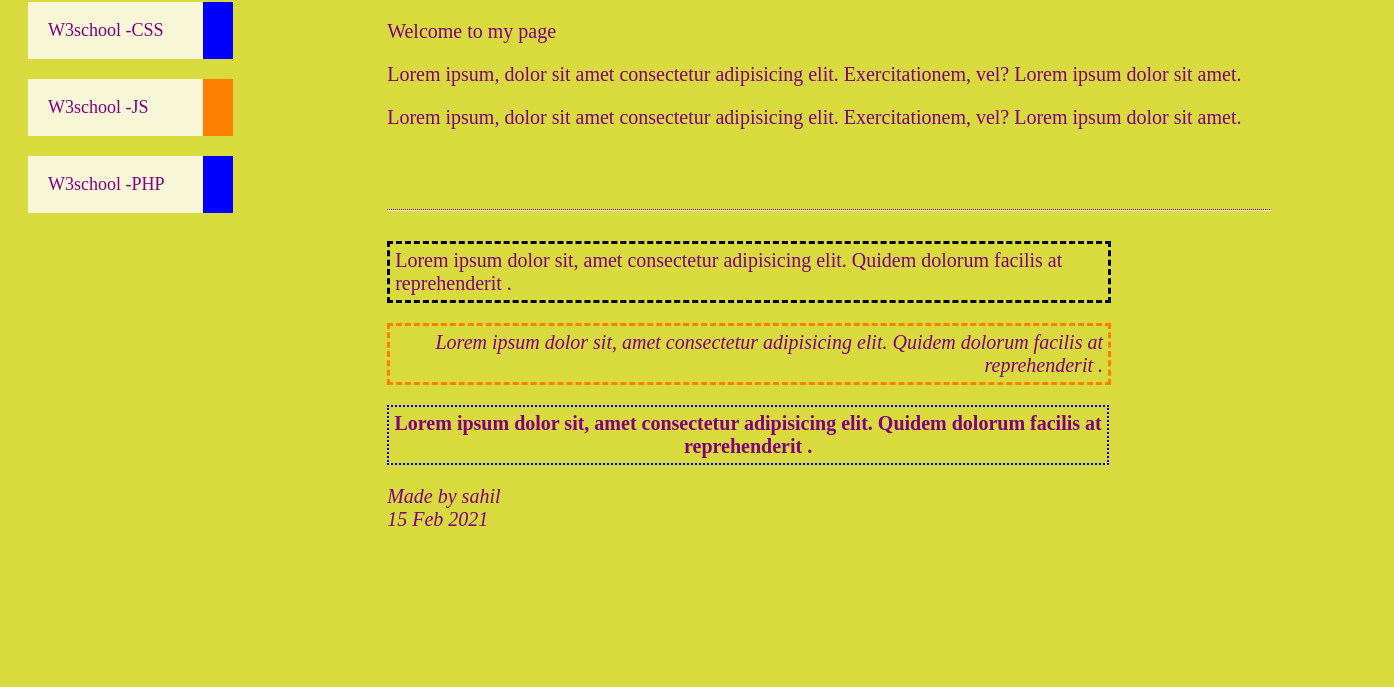
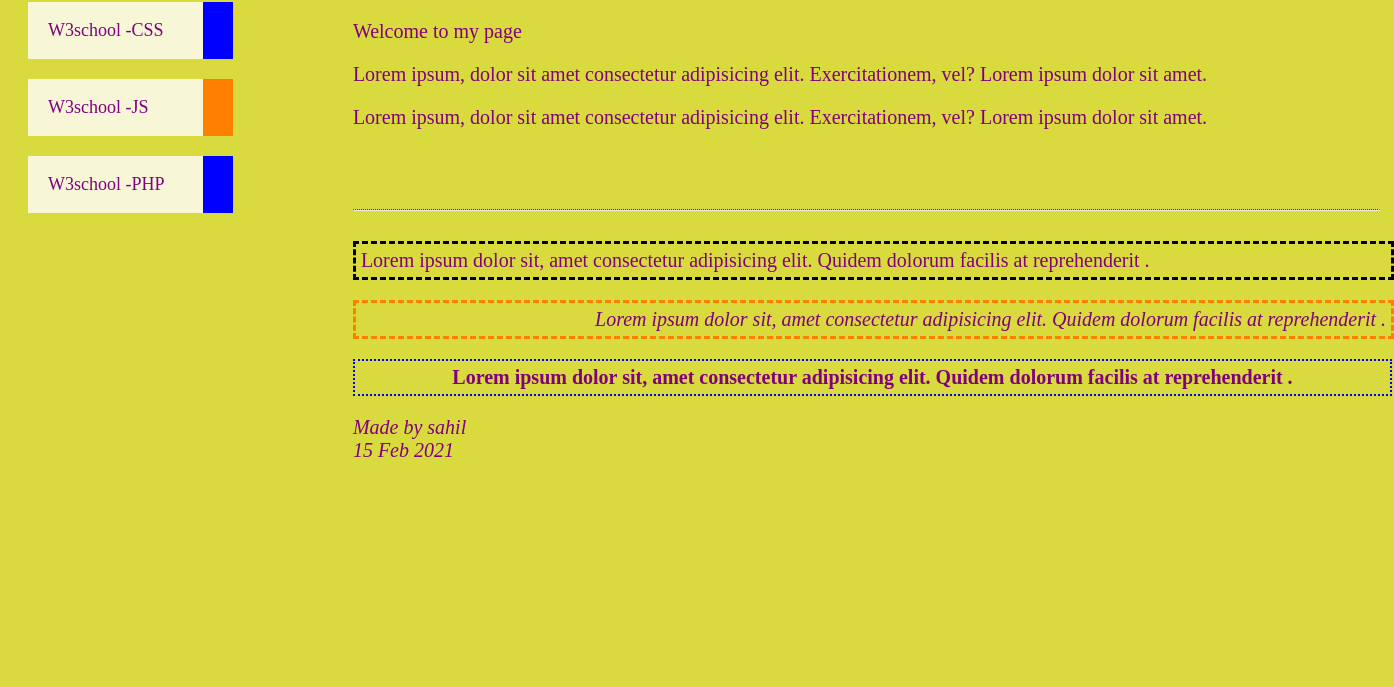
Before and after one commit to sahilmandre/CSSassign, a plain HTML site: page index2.html in a window 1280 px wide. Shown: the part 113-800 px from the top of the page, 1394 px wide, since content can reach past the window. Drawn offline with Linux system fonts and the light colour scheme.

Commit message:
second commit updated

```diff
--- a/style2.css
+++ b/style2.css
@@ -11,6 +11,7 @@
 hr.new3 {
   border-top: 1px dotted #80007e;
   margin-top: 4em;
+  width: 120%;
 }
 
 #leftbox {
@@ -51,9 +52,10 @@
 }
 
 #rightbox {
-  float: right;
-  width: 70%;
+  float: left;
+  width: auto;
   height: 280px;
+  margin-left: 5em;
 }
 
 .author {
@@ -61,13 +63,13 @@
 }
 
 p.left-dashed {
-  width: 80%;
+  width: 120%;
   padding: 5px 5px 5px 5px;
   border: 3px dashed #000000;
 }
 
 p.right-dashed {
-  width: 80%;
+  width: 120%;
   padding: 5px 5px 5px 5px;
   text-align: right;
   border: 3px dashed #ff7f00;
@@ -76,7 +78,7 @@
 }
 
 p.center-dotted {
-  width: 80%;
+  width: 120%;
   padding: 5px 5px 5px 5px;
   text-align: center;
   border: 2px dotted #0000ff;
```
